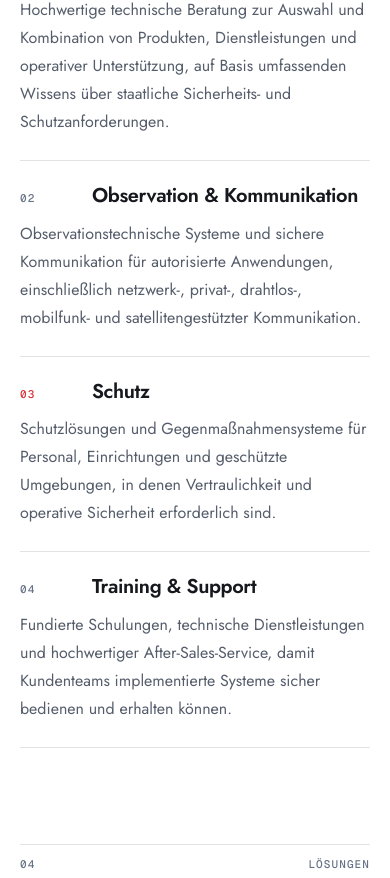
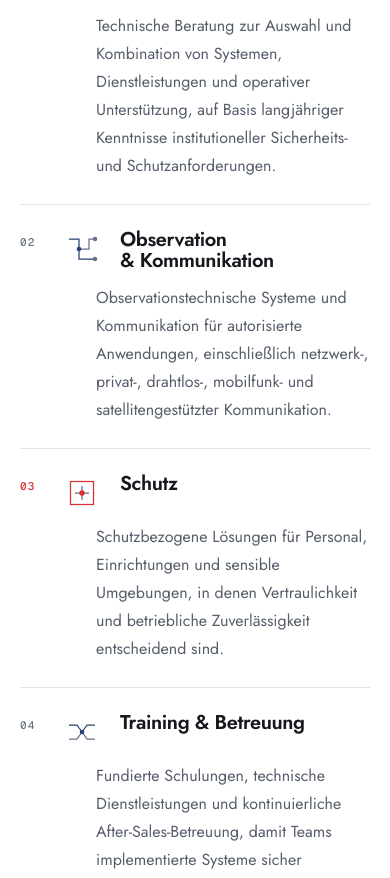
Before and after one commit to tobirdt/Elaman, a Next.js app: page /de in a window 390 px wide. Shown: the part 5742-6620 px from the top of the page. Built offline with nearby package versions, Linux system fonts and the light colour scheme; no server answers.

Commit message:
feat: refine capability composition

```diff
--- a/components/sections/CapabilityOverview.tsx
+++ b/components/sections/CapabilityOverview.tsx
@@ -1,4 +1,5 @@
 import { Reveal, RevealGroup, RevealItem } from "@/components/motion/Reveal";
+import { CapabilityMark } from "@/components/ui/CapabilityMark";
 import { Container } from "@/components/ui/Container";
 import { Section } from "@/components/ui/Section";
 import { SectionHeader } from "@/components/ui/SectionHeader";
@@ -9,9 +10,9 @@ type CapabilityOverviewProps = {
   content: LocalizedSiteContent["capabilities"];
 };
 
+const protectionIndex = 2;
+
 export function CapabilityOverview({ content }: CapabilityOverviewProps) {
-  const redIndex = 2;
-
   return (
     <Section id="capabilities" variant="content-band">
       <Container>
@@ -22,29 +23,36 @@ export function CapabilityOverview({ content }: CapabilityOverviewProps) {
             <SectionHeader body={content.body} title={content.title} width="copy" />
           </Reveal>
 
-          <RevealGroup className="mt-10" stagger={0.09}>
+          <RevealGroup
+            className="mt-10 border-t border-[var(--border-hairline)]"
+            stagger={0.09}
+          >
             {content.items.map((item, index) => (
-              <RevealItem key={item.title}>
-                <article className="group grid grid-cols-[3rem_1fr] items-baseline gap-x-6 gap-y-3 border-t border-[var(--border-hairline)] py-6 transition-colors [transition-duration:var(--motion-fast)] sm:grid-cols-[4rem_minmax(0,1fr)_minmax(0,1.4fr)] sm:items-start sm:gap-x-8 sm:hover:bg-[var(--surface-paper-soft)]">
+              <RevealItem
+                key={item.title}
+                className="border-b border-[var(--border-hairline)]"
+              >
+                <article className="grid grid-cols-[2rem_2.75rem_minmax(0,1fr)] gap-x-3 gap-y-3 py-6 sm:grid-cols-[2.5rem_3.5rem_minmax(10rem,0.72fr)_minmax(0,1.28fr)] sm:gap-x-6 sm:py-7">
                   <span
-                    className={`font-mono-label transition-colors [transition-duration:var(--motion-fast)] ${
-                      index === redIndex
+                    className={[
+                      "font-mono-label pt-1.5",
+                      index === protectionIndex
                         ? "text-elaman-red"
-                        : "text-graphite-soft group-hover:text-elaman-blue"
-                    }`}
+                        : "text-graphite-soft",
+                    ].join(" ")}
                   >
                     {item.eyebrow ?? String(index + 1).padStart(2, "0")}
                   </span>
-                  <h3 className="text-[length:var(--type-h3)] font-semibold leading-[var(--leading-title)] tracking-[var(--tracking-title)] text-graphite">
+                  <CapabilityMark index={index} className="mt-0.5" />
+                  <h3 className="text-balance text-[length:var(--type-h3)] font-semibold leading-[var(--leading-title)] tracking-[var(--tracking-title)] text-graphite">
                     {item.title}
                   </h3>
-                  <p className="col-span-2 text-base leading-7 text-graphite-muted sm:col-span-1">
+                  <p className="col-span-3 pl-[4.75rem] text-base leading-7 text-graphite-muted sm:col-auto sm:pl-0">
                     {item.description}
                   </p>
                 </article>
               </RevealItem>
             ))}
-            <div className="rule-hairline" aria-hidden="true" />
           </RevealGroup>
         </div>
       </Container>
--- /dev/null
+++ b/components/ui/CapabilityMark.tsx
@@ -0,0 +1,67 @@
+import type { SVGProps } from "react";
+
+type CapabilityMarkProps = Omit<SVGProps<SVGSVGElement>, "children" | "viewBox"> & {
+  index: number;
+};
+
+const muted = "var(--color-graphite-soft)";
+
+/**
+ * Small service-specific signal marks. They stay intentionally diagrammatic:
+ * they distinguish the four established pillars without becoming an icon set
+ * or a product taxonomy.
+ */
+export function CapabilityMark({ index, className = "", ...props }: CapabilityMarkProps) {
+  const accentClass = index === 2 ? "text-elaman-red" : "text-elaman-blue";
+
+  return (
+    <svg
+      aria-hidden="true"
+      className={"size-9 " + accentClass + " " + className}
+      fill="none"
+      focusable="false"
+      viewBox="0 0 36 36"
+      xmlns="http://www.w3.org/2000/svg"
+      {...props}
+    >
+      {index === 0 ? (
+        <>
+          <path d="M4 24h9l6-12h13" stroke="currentColor" strokeWidth="1.25" />
+          <circle cx="4" cy="24" r="2.25" fill={muted} />
+          <circle cx="19" cy="12" r="2.25" fill="currentColor" />
+          <circle cx="32" cy="12" r="2.25" fill={muted} />
+        </>
+      ) : null}
+      {index === 1 ? (
+        <>
+          <path d="M5 8h10v20h16" stroke="currentColor" strokeWidth="1.25" />
+          <path d="M15 18h10V8h6" stroke={muted} strokeWidth="1.25" />
+          <circle cx="15" cy="18" r="2.25" fill="currentColor" />
+          <circle cx="31" cy="8" r="2.25" fill={muted} />
+          <circle cx="31" cy="28" r="2.25" fill={muted} />
+        </>
+      ) : null}
+      {index === 2 ? (
+        <>
+          <rect
+            x="6.5"
+            y="6.5"
+            width="23"
+            height="23"
+            stroke="currentColor"
+            strokeWidth="1.25"
+          />
+          <path d="M11 18h14M18 11v14" stroke={muted} strokeWidth="1.25" />
+          <circle cx="18" cy="18" r="2.75" fill="currentColor" />
+        </>
+      ) : null}
+      {index === 3 ? (
+        <>
+          <path d="M5 11h8l5 7 5-7h8" stroke="currentColor" strokeWidth="1.25" />
+          <path d="M5 25h8l5-7 5 7h8" stroke={muted} strokeWidth="1.25" />
+          <circle cx="18" cy="18" r="2.25" fill="currentColor" />
+        </>
+      ) : null}
+    </svg>
+  );
+}
--- a/lib/content/site.ts
+++ b/lib/content/site.ts
@@ -314,32 +314,32 @@ export const siteContent = {
     },
     capabilities: {
       label: "Services",
-      title: "Advice, surveillance, protection, and sustained support.",
-      body: "Elaman's services follow the structure established over more than two decades: specialised advice, surveillance-related systems and communications, protection and countermeasures, supported by professional training and after-sales service.",
+      title: "Advice, observation, protection, and sustained support.",
+      body: "Elaman's services follow the structure established over more than two decades: specialised advice, observation-related systems and communications, protection for sensitive environments, complemented by professional training and after-sales service.",
       items: [
         {
           eyebrow: "01",
           title: "Advice",
           description:
-            "High-quality technical advice for selecting and combining products, services, and operational support, based on extensive knowledge of government security and safety requirements.",
+            "Technical advice for selecting and combining systems, services, and operational support, based on long-standing knowledge of institutional security and safety requirements.",
         },
         {
           eyebrow: "02",
-          title: "Surveillance",
+          title: "Observation & communications",
           description:
-            "Surveillance-related systems and secure communications for authorised applications, including network-based, private, wireless, cellular, and satellite communications.",
+            "Observation-related systems and communications for authorised applications, including network-based, private, wireless, cellular, and satellite communications.",
         },
         {
           eyebrow: "03",
           title: "Protection",
           description:
-            "Protection solutions and countermeasure systems for personnel, facilities, and restricted environments where confidentiality and operational safety are required.",
+            "Protection-related solutions for personnel, facilities, and sensitive environments where confidentiality and operational reliability matter.",
         },
         {
           eyebrow: "04",
           title: "Training & Support",
           description:
-            "In-depth training, technical services, and high-quality after-sales service so client teams can operate and maintain implemented systems.",
+            "In-depth training, technical services, and sustained after-sales support to help teams operate and maintain implemented systems.",
         },
       ],
     },
@@ -687,31 +687,31 @@ export const siteContent = {
     capabilities: {
       label: "Leistungen",
       title: "Beratung, Observation, Schutz und kontinuierliche Betreuung.",
-      body: "Die Leistungen von Elaman folgen der seit über zwei Jahrzehnten etablierten Struktur: spezialisierte Beratung, observationstechnische Systeme und Kommunikation, Schutz und Gegenmaßnahmen, ergänzt durch professionelle Schulungen und After-Sales-Service.",
+      body: "Die Leistungen von Elaman folgen der seit über zwei Jahrzehnten etablierten Struktur: spezialisierte Beratung, observationstechnische Systeme und Kommunikation, Schutz für sensible Umgebungen — ergänzt durch professionelle Schulungen und After-Sales-Service.",
       items: [
         {
           eyebrow: "01",
           title: "Beratung",
           description:
-            "Hochwertige technische Beratung zur Auswahl und Kombination von Produkten, Dienstleistungen und operativer Unterstützung, auf Basis umfassenden Wissens über staatliche Sicherheits- und Schutzanforderungen.",
+            "Technische Beratung zur Auswahl und Kombination von Systemen, Dienstleistungen und operativer Unterstützung, auf Basis langjähriger Kenntnisse institutioneller Sicherheits- und Schutzanforderungen.",
         },
         {
           eyebrow: "02",
           title: "Observation & Kommunikation",
           description:
-            "Observationstechnische Systeme und sichere Kommunikation für autorisierte Anwendungen, einschließlich netzwerk-, privat-, drahtlos-, mobilfunk- und satellitengestützter Kommunikation.",
+            "Observationstechnische Systeme und Kommunikation für autorisierte Anwendungen, einschließlich netzwerk-, privat-, drahtlos-, mobilfunk- und satellitengestützter Kommunikation.",
         },
         {
           eyebrow: "03",
           title: "Schutz",
           description:
-            "Schutzlösungen und Gegenmaßnahmensysteme für Personal, Einrichtungen und geschützte Umgebungen, in denen Vertraulichkeit und operative Sicherheit erforderlich sind.",
+            "Schutzbezogene Lösungen für Personal, Einrichtungen und sensible Umgebungen, in denen Vertraulichkeit und betriebliche Zuverlässigkeit entscheidend sind.",
         },
         {
           eyebrow: "04",
-          title: "Training & Support",
+          title: "Training & Betreuung",
           description:
-            "Fundierte Schulungen, technische Dienstleistungen und hochwertiger After-Sales-Service, damit Kundenteams implementierte Systeme sicher bedienen und erhalten können.",
+            "Fundierte Schulungen, technische Dienstleistungen und kontinuierliche After-Sales-Betreuung, damit Teams implementierte Systeme sicher bedienen und erhalten können.",
         },
       ],
     },
```
Also changed, not shown: 2 other files (tests, documents, lock files or other folders).
